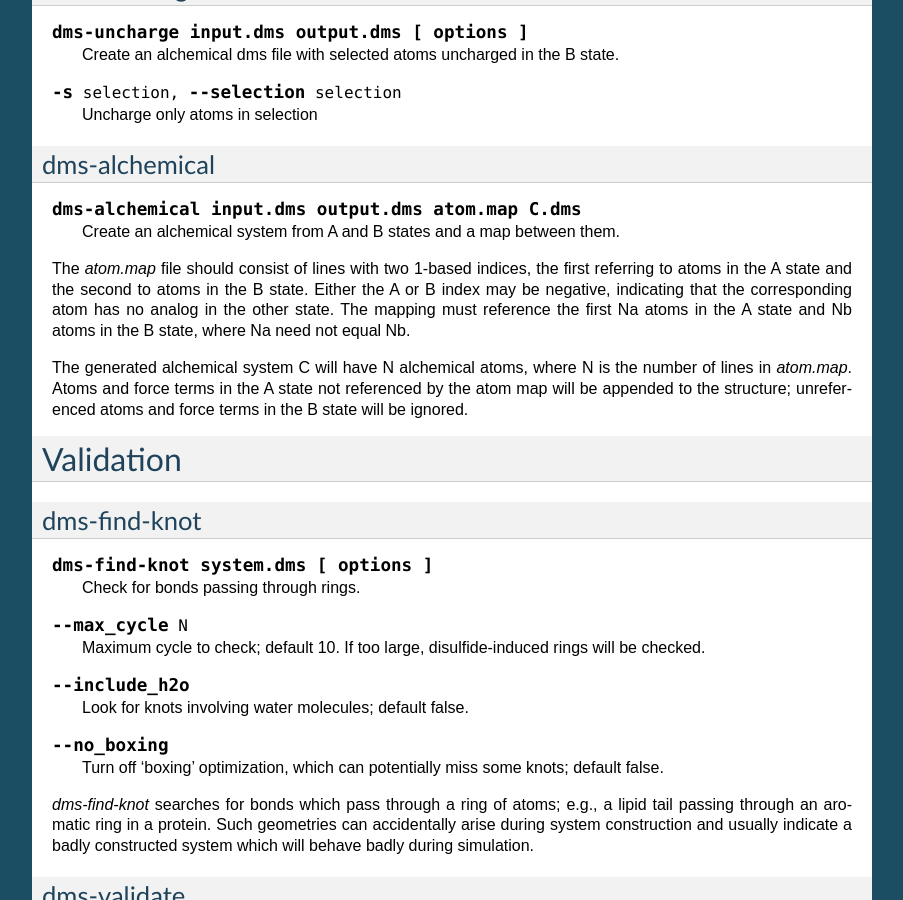
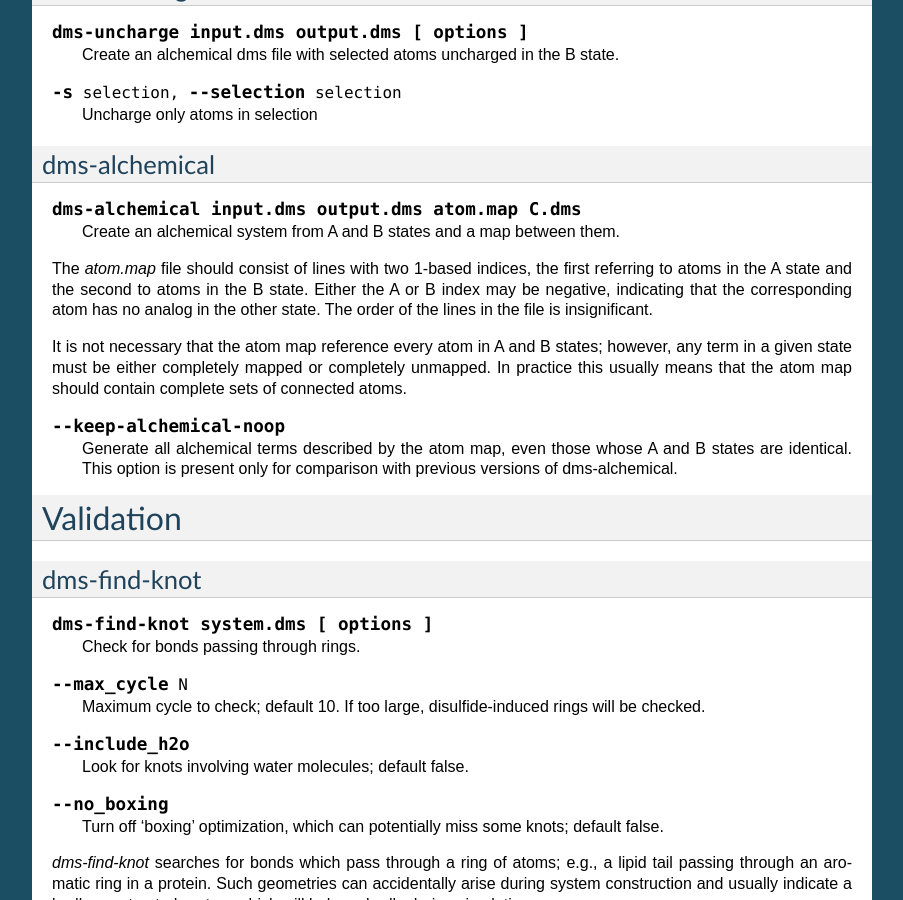
Before and after one commit to DEShawResearch/msys, a Sphinx documentation site: the page built from doc/source/tools.rst, in a window 1280 px wide and 900 px high, scrolled down 9425 px. Shown: the whole window, without its empty margins (198-1101 px from the left). Built offline with Sphinx 7.4.7, drawn with Linux system fonts in a browser that asks for light colours; the version number could not be read and is left out.

Commit message:
Documentation.
[git-p4: depot-paths = "//depot/desrad/main/sw/libs/msys/": change = 145039]

```diff
--- a/doc/source/tools.rst
+++ b/doc/source/tools.rst
@@ -676,14 +676,20 @@ dms-alchemical
 The *atom.map* file should consist of lines with two 1-based indices,
 the first referring to atoms in the A state and the second to atoms in
 the B state.  Either the A or B index may be negative, indicating that
-the corresponding atom has no analog in the other state.  The mapping
-must reference the first Na atoms in the A state and Nb atoms in the B
-state, where Na need not equal Nb.
+the corresponding atom has no analog in the other state.  The order of
+the lines in the file is insignificant.
 
-The generated alchemical system C will have N alchemical atoms, where N
-is the number of lines in *atom.map*.   Atoms and force terms in the A state
-not referenced by the atom map will be appended to the structure; unreferenced
-atoms and force terms in the B state will be ignored.
+It is not necessary that the atom map reference every atom in A and B
+states; however, any term in a given state must be either completely
+mapped or completely unmapped.  In practice this usually means that
+the atom map should contain complete sets of connected atoms.
+
+.. cmdoption:: --keep-alchemical-noop
+
+   Generate all alchemical terms described by the atom map, even those
+   whose A and B states are identical.  This option is present only for
+   comparison with previous versions of dms-alchemical.
+
 
 ----------
 Validation
```
